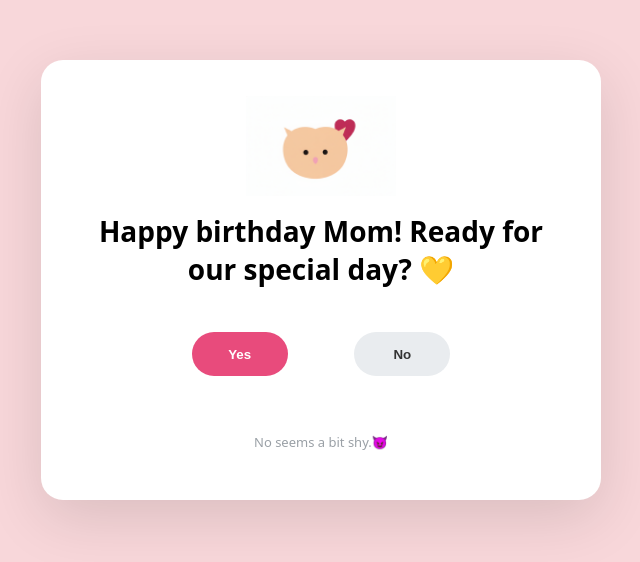
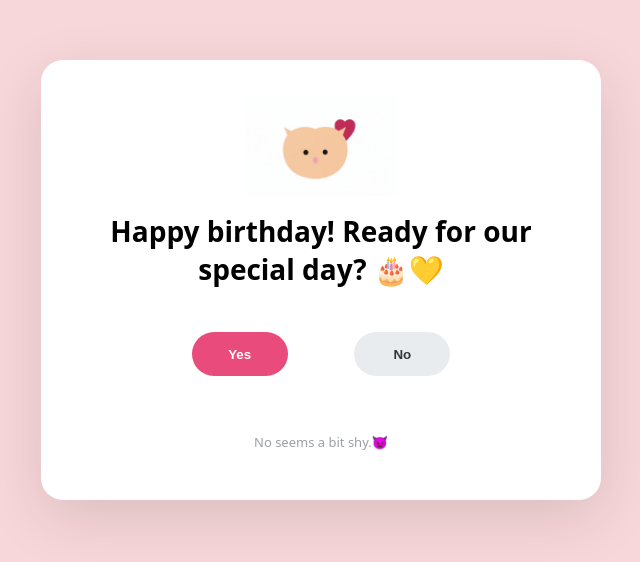
Before and after one commit to cheeeean-lang/Birthday, a plain HTML site: page index.html in a window 1280 px wide. Shown: the part 120-682 px from the top of the page, without its empty margins (319-959 px from the left). Drawn offline with nearby package versions, Linux system fonts and the light colour scheme.

Commit message:
Update index.html

```diff
--- a/index.html
+++ b/index.html
@@ -9,9 +9,9 @@
   <!-- 💗💗 여기만 수정하세요 💗💗 -->
   <!-- ============================= -->
   <script>
-    const MAIN_TITLE   = "Happy birthday Mom! Ready for our special day? 💛";
+    const MAIN_TITLE   = "Happy birthday! Ready for our special day? 🎂💛";
     const HINT_TEXT    = "No seems a bit shy.😈";
-    const SUCCESS_TEXT = "Happy birthday!!!! I LOVE YOU!!";
+    const SUCCESS_TEXT = "OMG!!!! I LOVE YOU!!";
   </script>
   <!-- ============================= -->
   <!-- ⬆️ 위 3줄만 수정하면 됩니다 ⬆️ -->
```
